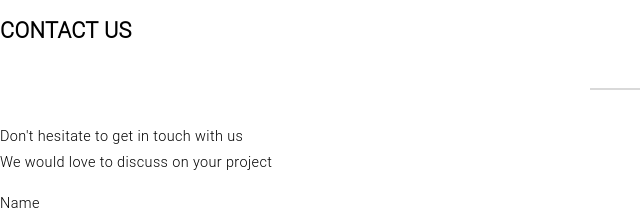
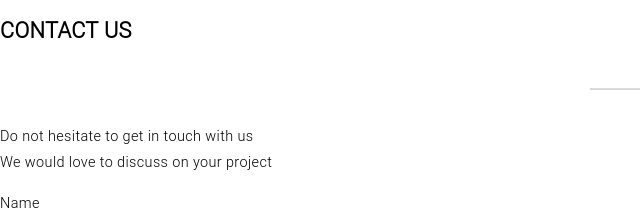
Before and after one commit to CanoxG/My-Web, a Next.js app: page /contact/Contact in a window 1280 px wide. Shown: the top 218 px of the page, without its empty margins (0-640 px from the left). Built offline with nearby package versions, Linux system fonts and the light colour scheme.

Commit message:
fix contact

```diff
--- a/package.json
+++ b/package.json
@@ -4,7 +4,7 @@
   "scripts": {
     "dev": "next dev",
     "build": "next build",
-    "start": "next start -p $PORT"
+    "start": "next start -p 80"
   },
   "dependencies": {
     "next": "12.0.7",
--- a/pages/contact/Contact.js
+++ b/pages/contact/Contact.js
@@ -15,11 +15,8 @@ export default function Contact() {
         </div>
         <Separator />
         <div className="flex justify-center">
-          <p
-            className="lg:w-2/3 text-center text-sm sm:text-lg leading-6 sm:leading-relaxed
-          font-light text-gray-500 text-base"
-          >
-            Don't hesitate to get in touch with us
+          <p className="lg:w-2/3 text-center text-sm sm:text-lg leading-6 sm:leading-relaxed font-light text-gray-500 text-base">
+            Do not hesitate to get in touch with us
             <br />
             We would love to discuss on your project
           </p>
```
Also changed, not shown: 1 other file (tests, documents, lock files or other folders).
